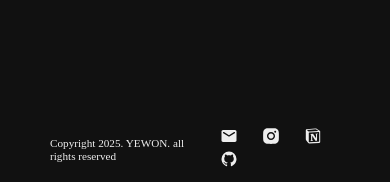
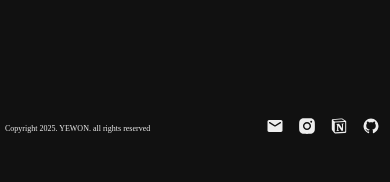
Before and after one commit to iamwwon/portfolio, a plain HTML site: page index.html in a window 390 px wide. Shown: the part 2898-3080 px from the top of the page. After the commit the page ends 3038 px from the top, so only its background shows below. Drawn offline with Linux system fonts and the light colour scheme.

Commit message:
하단수정

```diff
--- a/css/style.css
+++ b/css/style.css
@@ -508,4 +508,15 @@ footer p {
   .header .inner {
     padding: 0px 20px;
   }
+
+  footer {
+    padding: 0px 5px;
+  }
+
+  footer p {
+    font-size: 0.5rem;
+  }
+  .footer-links a {
+    margin: 0 5px;
+  }
 }
```
